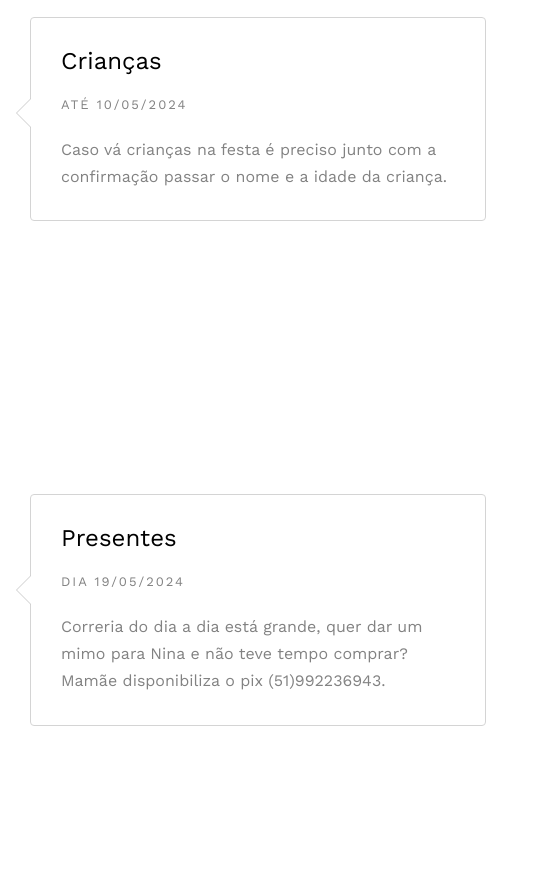
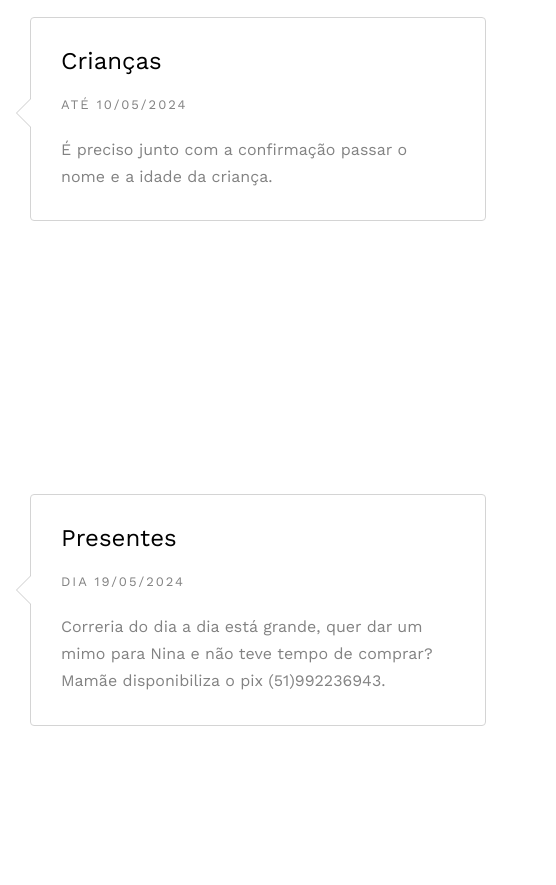
Before and after one commit to calangosenterprise/Nina-Birthday, a plain HTML site: page home.html in a window 1280 px wide. Shown: the part 3122-4007 px from the top of the page, 724-1280 px from the left. Drawn offline with nearby package versions, Linux system fonts and the light colour scheme; files whose address does not match are found by name.

Commit message:
Finished Changes

```diff
--- a/home.html
+++ b/home.html
@@ -157,7 +157,7 @@
 									<span class="date">Até 10/05/2024</span>
 								</div>
 								<div class="timeline-body">
-									<p>Caso vá crianças na festa é preciso junto com a confirmação passar o nome e a idade da criança.</p>
+									<p>É preciso junto com a confirmação passar o nome e a idade da criança.</p>
 								</div>
 							</div>
 						</li>
@@ -181,7 +181,7 @@
 									<span class="date">Dia 19/05/2024</span>
 								</div>
 								<div class="timeline-body">
-									<p>Correria do dia a dia está grande, quer dar um mimo para Nina e não teve tempo comprar? Mamãe disponibiliza o pix (51)992236943.</p>
+									<p>Correria do dia a dia está grande, quer dar um mimo para Nina e não teve tempo de comprar? Mamãe disponibiliza o pix (51)992236943.</p>
 								</div>
 							</div>
 						</li>
```
